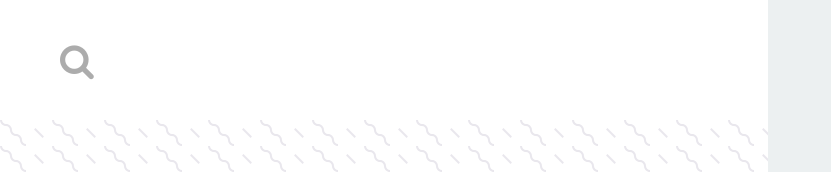
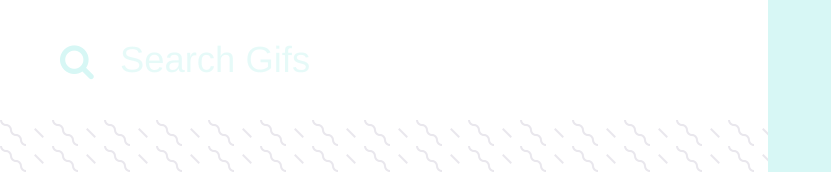
Before and after one commit to sarsc/react-gifs, a React app: page / in a window 1280 px wide. Shown: the top 172 px of the page, without its empty margins (0-831 px from the left). Built offline with nearby package versions, Linux system fonts and the light colour scheme.

Commit message:
style changes

```diff
--- a/assets/stylesheets/application.scss
+++ b/assets/stylesheets/application.scss
@@ -17,6 +17,10 @@
     &:focus {
       box-shadow: none;
     }
+    &::placeholder {
+      color: #d7f7f5;
+      opacity: 0.6;
+    }
   }
 
   &:before {
@@ -26,7 +30,7 @@
     left: 60px;
     font-family: FontAwesome;
     font-size: 2.6em;
-    opacity: 0.4;
+    color: #d7f7f5;
   }
 
   .selected-gif {
@@ -46,7 +50,7 @@
 
 .right-scene {
   flex: 0 0 40%;
-  background-color: #ecf0f1;
+  background-color: #d7f7f5;
   overflow: scroll;
 
   .gif-list {
--- a/src/components/app.jsx
+++ b/src/components/app.jsx
@@ -11,10 +11,9 @@ class App extends Component {
 
     this.state = {
       gifs: [],
-      selectedGifId: "clH86Ymwn1Fa8"
+      selectedGifId: "3oKIPnAiaMCws8nOsE"
     };
   }
-
   search = (query) => {
     giphy('6u5VymKxYri3A02v4VjxvpCxlSPWYKFR').search({
       q: query,
--- a/src/components/search_bar.jsx
+++ b/src/components/search_bar.jsx
@@ -15,6 +15,7 @@ class SearchBar extends Component {
         type="text"
         className="form-control form-search"
         onChange={this.handleEvent}
+        placeholder="Search Gifs"
       />
     );
   }
```
